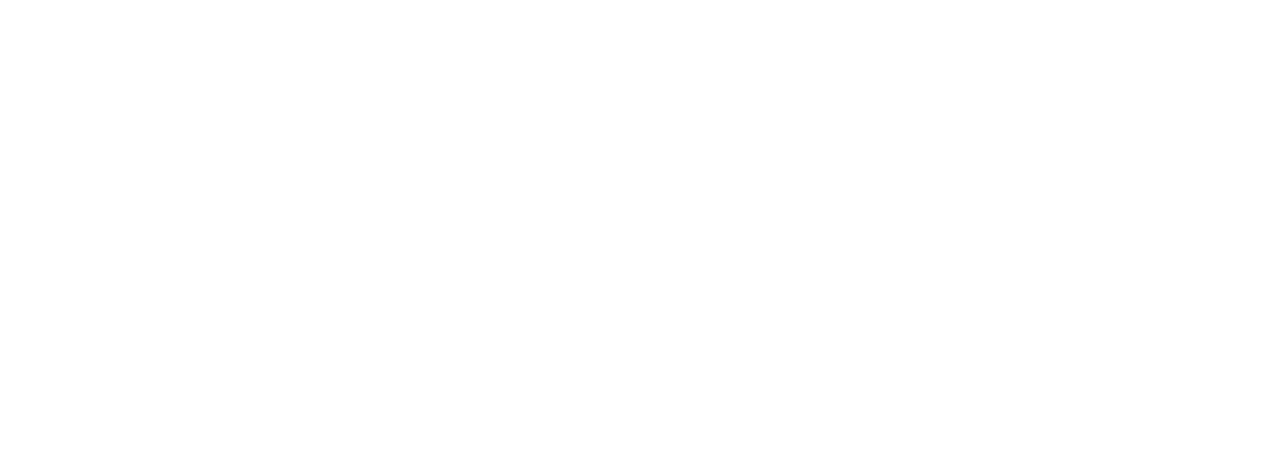
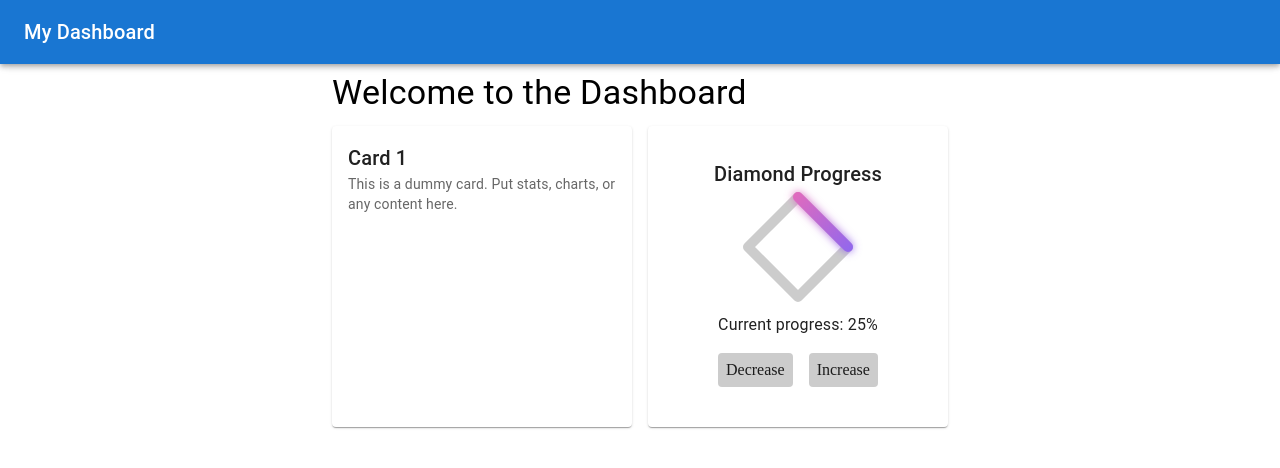
Before and after one commit to WanderingWalnut/HomeRun, a React (Vite) app in the folder frontend/frontend/: page /mainpage in a window 1280 px wide. Before the commit this address had no page. Shown: the top 468 px of the page. Built offline with nearby package versions, Linux system fonts and the light colour scheme.

Commit message:
Main Page

```diff
--- /dev/null
+++ b/frontend/frontend/src/pages/MainPage.tsx
@@ -0,0 +1,175 @@
+import React, { useState } from 'react';
+import {
+  AppBar,
+  Toolbar,
+  Typography,
+  Box,
+  Card,
+  CardContent,
+} from '@mui/material';
+import { styled } from '@mui/material/styles';
+
+/**
+ * FANCY DIAMOND PROGRESS COMPONENT
+ * Uses a gradient stroke with a subtle glow.
+ */
+function DiamondProgress({ value = 0, size = 100, strokeWidth = 10 }) {
+  // Clamp value between 0–100
+  const clampedValue = Math.min(100, Math.max(0, value));
+
+  // Each side of the diamond is ~70.71; total perimeter ~282.84
+  const DIAMOND_PERIMETER = 4 * Math.sqrt(50 ** 2 + 50 ** 2);
+  // strokeDashoffset controls how much of the stroke is NOT shown
+  const offset = DIAMOND_PERIMETER - (DIAMOND_PERIMETER * clampedValue) / 100;
+
+  return (
+    <Box sx={{ width: size, height: size, mx: 'auto' }}>
+      <svg
+        width="100%"
+        height="100%"
+        viewBox="0 0 100 100"
+        style={{ overflow: 'visible' }}
+      >
+        {/* DEFINITIONS: gradient + glow filter */}
+        <defs>
+          {/* Linear gradient from top-left (#FF6CAB) to bottom-right (#7366FF) */}
+          <linearGradient id="diamondGradient" x1="0" y1="0" x2="1" y2="1">
+            <stop offset="0%" stopColor="#FF6CAB" />
+            <stop offset="100%" stopColor="#7366FF" />
+          </linearGradient>
+
+          {/* Glow filter */}
+          <filter id="diamondGlow" x="-50%" y="-50%" width="200%" height="200%">
+            {/* Blur the shape */}
+            <feGaussianBlur in="SourceGraphic" stdDeviation="4" result="blur" />
+            {/* Merge the blur with the original stroke to create a glow */}
+            <feMerge>
+              <feMergeNode in="blur" />
+              <feMergeNode in="SourceGraphic" />
+            </feMerge>
+          </filter>
+        </defs>
+
+        {/* Background stroke (light gray) */}
+        <path
+          d="M 50,0 L 100,50 L 50,100 L 0,50 Z"
+          fill="none"
+          stroke="#ccc"
+          strokeWidth={strokeWidth}
+          strokeLinejoin="round"
+          strokeLinecap="round"
+        />
+
+        {/* Foreground stroke (gradient + glow) */}
+        <path
+          d="M 50,0 L 100,50 L 50,100 L 0,50 Z"
+          fill="none"
+          stroke="url(#diamondGradient)"   // Apply the linear gradient
+          strokeWidth={strokeWidth}
+          strokeLinejoin="round"
+          strokeLinecap="round"
+          strokeDasharray={DIAMOND_PERIMETER}
+          strokeDashoffset={offset}
+          filter="url(#diamondGlow)"        // Apply the glow filter
+          style={{
+            transition: 'stroke-dashoffset 0.4s ease',
+          }}
+        />
+      </svg>
+    </Box>
+  );
+}
+
+/**
+ * MAIN CONTENT STYLING
+ * Enough padding so content isn't hidden under the AppBar.
+ */
+const MainContent = styled('main')(({ theme }) => ({
+  padding: theme.spacing(2),
+  marginTop: theme.mixins.toolbar.minHeight,
+}));
+
+/**
+ * DASHBOARD COMPONENT
+ * Has a top AppBar, one dummy card, and a DiamondProgress card (fancy).
+ */
+function Dashboard() {
+  // Track numeric progress (0–100)
+  const [progress, setProgress] = useState(25);
+
+  const handleIncrease = () => setProgress((prev) => Math.min(100, prev + 25));
+  const handleDecrease = () => setProgress((prev) => Math.max(0, prev - 25));
+
+  return (
+    <Box sx={{ display: 'flex', flexDirection: 'column', minHeight: '100vh' }}>
+      {/* TOP APP BAR (no sidebar) */}
+      <AppBar position="fixed">
+        <Toolbar>
+          <Typography variant="h6" noWrap component="div">
+            My Dashboard
+          </Typography>
+        </Toolbar>
+      </AppBar>
+
+      {/* MAIN CONTENT AREA */}
+      <MainContent>
+        <Typography variant="h4" gutterBottom>
+          Welcome to the Dashboard
+        </Typography>
+
+        <Box sx={{ display: 'flex', gap: 2, flexWrap: 'wrap' }}>
+          {/* Dummy Card #1 */}
+          <Card sx={{ width: 300 }}>
+            <CardContent>
+              <Typography variant="h6">Card 1</Typography>
+              <Typography variant="body2" color="text.secondary">
+                This is a dummy card. Put stats, charts, or any content here.
+              </Typography>
+            </CardContent>
+          </Card>
+
+          {/* Fancy Diamond Progress Card */}
+          <Card sx={{ width: 300, textAlign: 'center', p: 2 }}>
+            <CardContent>
+              <Typography variant="h6" gutterBottom>
+                Diamond Progress
+              </Typography>
+              <DiamondProgress value={progress} />
+              <Typography variant="body1" sx={{ mt: 2 }}>
+                Current progress: {progress}%
+              </Typography>
+              <Box sx={{ display: 'flex', justifyContent: 'center', gap: 2, mt: 2 }}>
+                <Box
+                  sx={{
+                    p: 1,
+                    backgroundColor: '#ccc',
+                    borderRadius: 1,
+                    cursor: 'pointer',
+                    '&:hover': { backgroundColor: '#bbb' },
+                  }}
+                  onClick={handleDecrease}
+                >
+                  Decrease
+                </Box>
+                <Box
+                  sx={{
+                    p: 1,
+                    backgroundColor: '#ccc',
+                    borderRadius: 1,
+                    cursor: 'pointer',
+                    '&:hover': { backgroundColor: '#bbb' },
+                  }}
+                  onClick={handleIncrease}
+                >
+                  Increase
+                </Box>
+              </Box>
+            </CardContent>
+          </Card>
+        </Box>
+      </MainContent>
+    </Box>
+  );
+}
+
+export default Dashboard;
--- a/frontend/frontend/src/routes/AppRoutes.tsx
+++ b/frontend/frontend/src/routes/AppRoutes.tsx
@@ -1,6 +1,7 @@
 import { BrowserRouter as Router, Routes, Route } from "react-router-dom";
 import SignIn from "../pages/sign-in/SignIn";
 import SignUp from "../pages/sign-up/SignUp";
+import MainPage from "../pages/MainPage";
 
 const AppRoutes = () => {
   return (
@@ -8,6 +9,8 @@
       <Routes>
         <Route path="/" element={<SignIn />} />
         <Route path="/signup" element={<SignUp />} />
+        <Route path="/mainpage" element={<MainPage />} />
+
       </Routes>
     </Router>
   );
```
